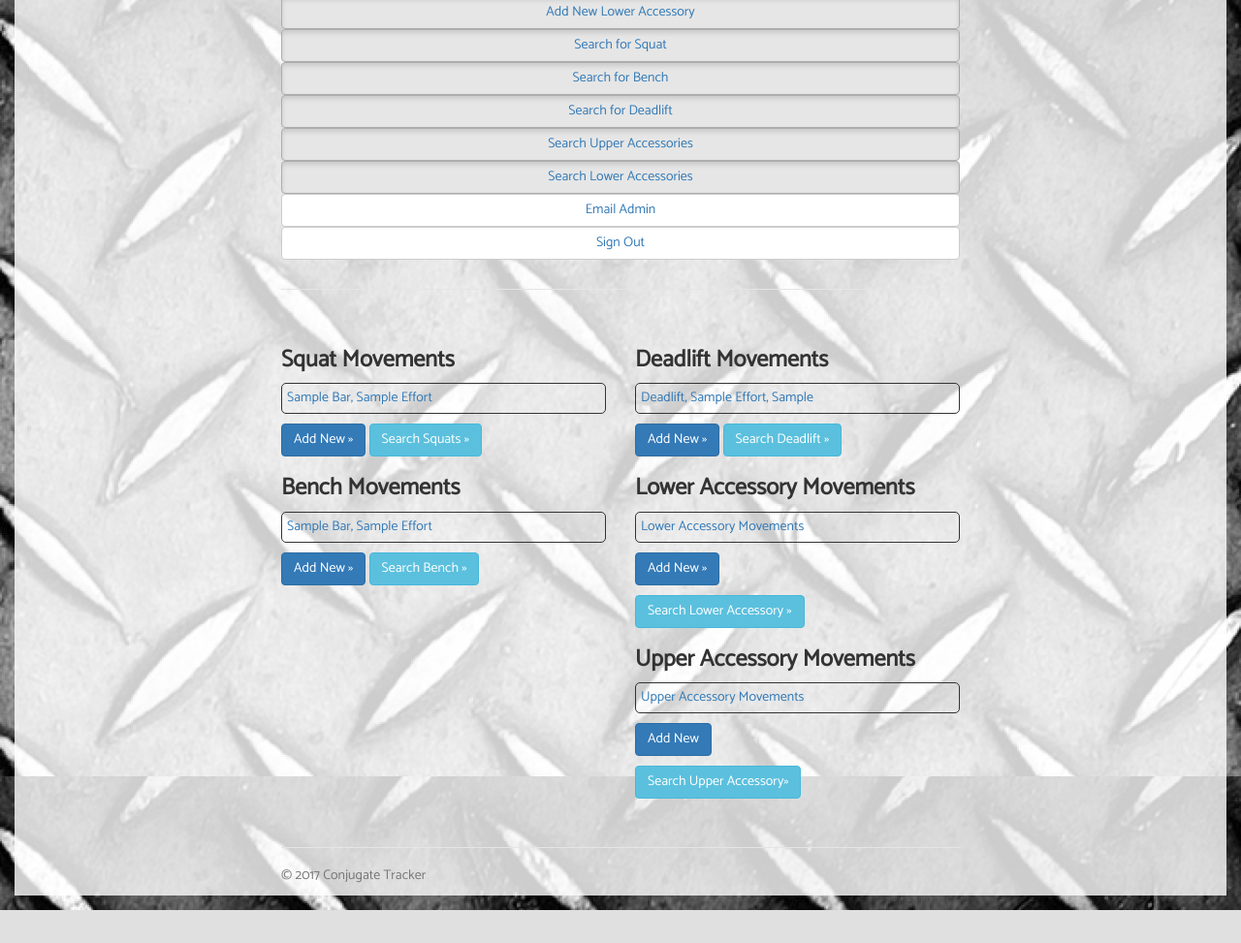
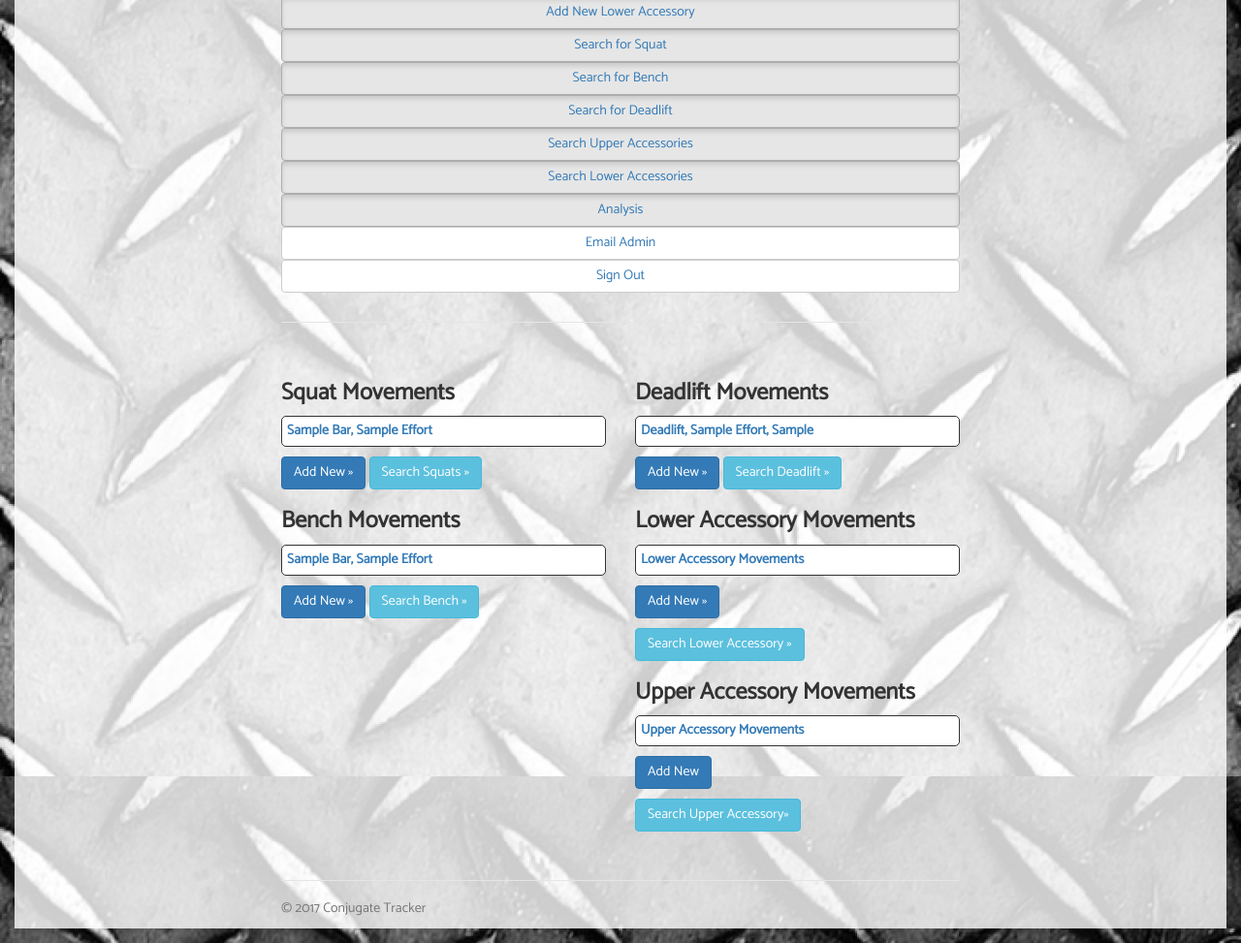
Before and after one commit to StrongAndClumsy/ConjugateTracker, a Django app: page / in a window 1280 px wide, after a click that opens the changed part. Shown: the part 279-1252 px from the top of the page at 97% size. Before the commit the page ends 1218 px from the top, so only its background shows below. Run offline with Django 3.2, Linux system fonts and the light colour scheme; a user stored in the database is signed in; tables that the repository leaves empty hold one stand-in row (values such as "Sample post"); some libraries are stand-ins or nearby versions.

Commit message:
Css and Analysis
Font and color change to home page list

Created analysis page

```diff
--- a/tracker/static/css/style.css
+++ b/tracker/static/css/style.css
@@ -11,6 +11,8 @@ ul {
   border-radius: 5px;
   margin-bottom: 5px;
   padding: 5px;
+  font-weight: bold;
+  background-color: white;
 
 }
 
--- a/tracker/templates/tracker/base.html
+++ b/tracker/templates/tracker/base.html
@@ -63,6 +63,7 @@
             <li type="button" role="presentation" class="active header_item btn btn-default"><a href="{% url 'tracker:deadlift_search' %}">Search for Deadlift</a></li>
             <li type="button" role="presentation" class="active header_item btn btn-default"><a href="{% url 'tracker:upper_search' %}">Search Upper Accessories</a></li>
             <li type="button" role="presentation" class="active header_item btn btn-default"><a href="{% url 'tracker:lower_search' %}">Search Lower Accessories</a></li>
+            <li type="button" role="presentation" class="active header_item btn btn-default"><a href="{% url 'tracker:analysis' %}">Analysis</a></li>
             <li type="button" role="presentation" class="header_item btn btn-default"><a href="mailto:admin@conjugatetracker.com">Email Admin</a></li>
             <li type="button" role="presentation" class="header_item btn btn-default"><a href="/logout">Sign Out</a></li>
           </ul>
--- a/tracker/urls.py
+++ b/tracker/urls.py
@@ -28,4 +28,5 @@ urlpatterns = [
     url(r'^deadlift_movement/search$', views.deadlift_search, name='deadlift_search'),
     url(r'^upper_movement/search$', views.upper_search, name='upper_search'),
     url(r'^lower_movement/search$', views.lower_search, name='lower_search'),
+    url(r'^analysis$', views.analysis, name='analysis'),
 ]
--- a/tracker/views.py
+++ b/tracker/views.py
@@ -10,6 +10,7 @@ from django.views.generic.detail import DetailView
 from django.db.models import Q
 from .models import SquatMovement, DeadliftMovement, BenchMovement, LowerAccessoryMovement, UpperAccessoryMovement
 from .forms import SquatForm, SquatSearchForm, DeadliftForm, DeadliftSearchForm, BenchForm, BenchSearchForm, LowerForm, UpperForm
+import pygal
 
 class SquatDetailView(DetailView):
     model = SquatMovement
@@ -390,3 +391,25 @@ def lower_search(request):
             form = LowerForm()
             return render(request, 'tracker/lowermovement_search.html', {'form': form })
     return render(request, 'Hello' )
+
+
+def analysis(request):
+    filter_dict = {"effort_type": "Dynamic"}
+    filtered_deadlifts = DeadliftMovement.objects.filter(user_id=request.user.id).filter(**filter_dict)
+    filtered_bench = BenchMovement.objects.filter(user_id=request.user.id).filter(**filter_dict)
+    max_deadlift = []
+    max_bench = []
+    for workout in filtered_deadlifts:
+        max_deadlift.append(workout.movement_weight)
+    for workout in filtered_bench:
+        max_bench.append(workout.movement_weight)
+    while len(max_bench) < len(max_deadlift):
+        max_bench.append(None)
+    line_chart = pygal.Line()
+    line_chart.title = 'Lift Progression'
+    line_chart.x_labels = map(str, range(1, len(max_bench)))
+    line_chart.add('Dynamic Deadlifts', max_deadlift)
+    line_chart.add('Dynamic Bench', max_bench)
+    line_chart.render_to_file('tracker/static/tmp/chart.svg')
+
+    return render(request, 'tracker/analysis.html', {})
```
Also changed, not shown: tracker/templates/tracker/analysis.html (added, +9 -0 lines), 1 other file.
